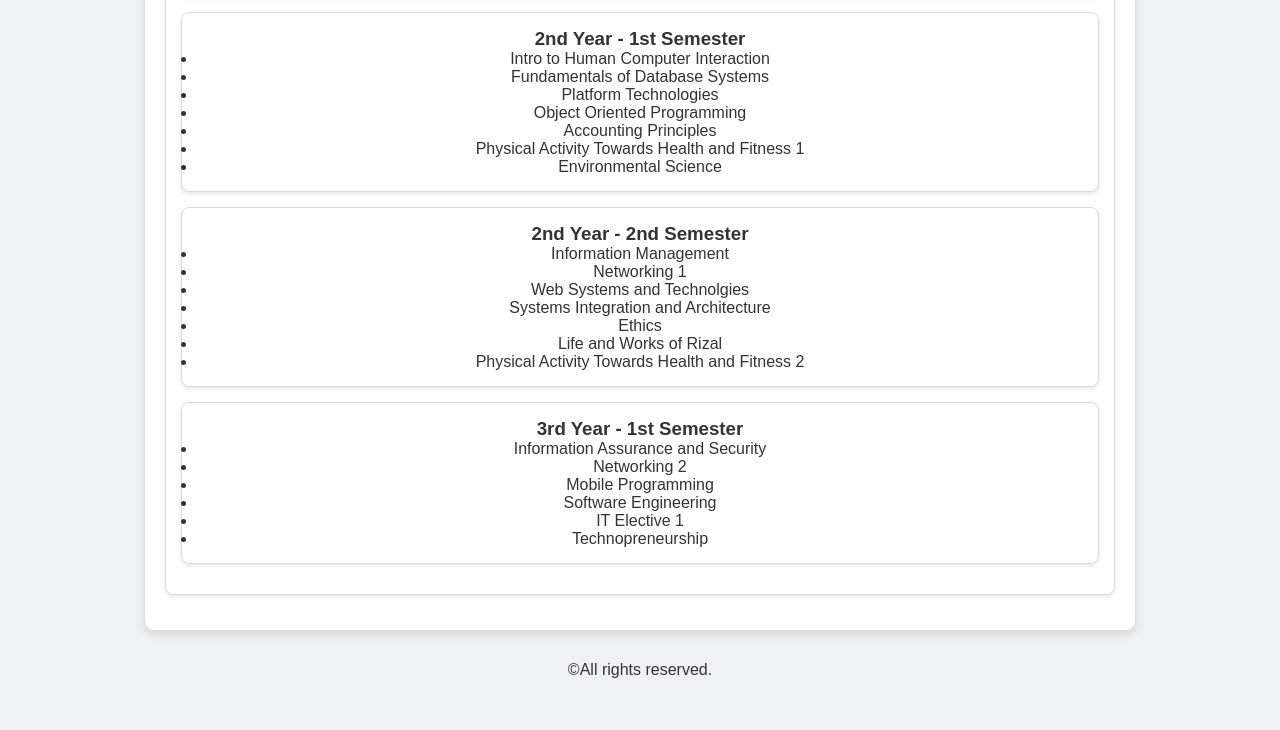
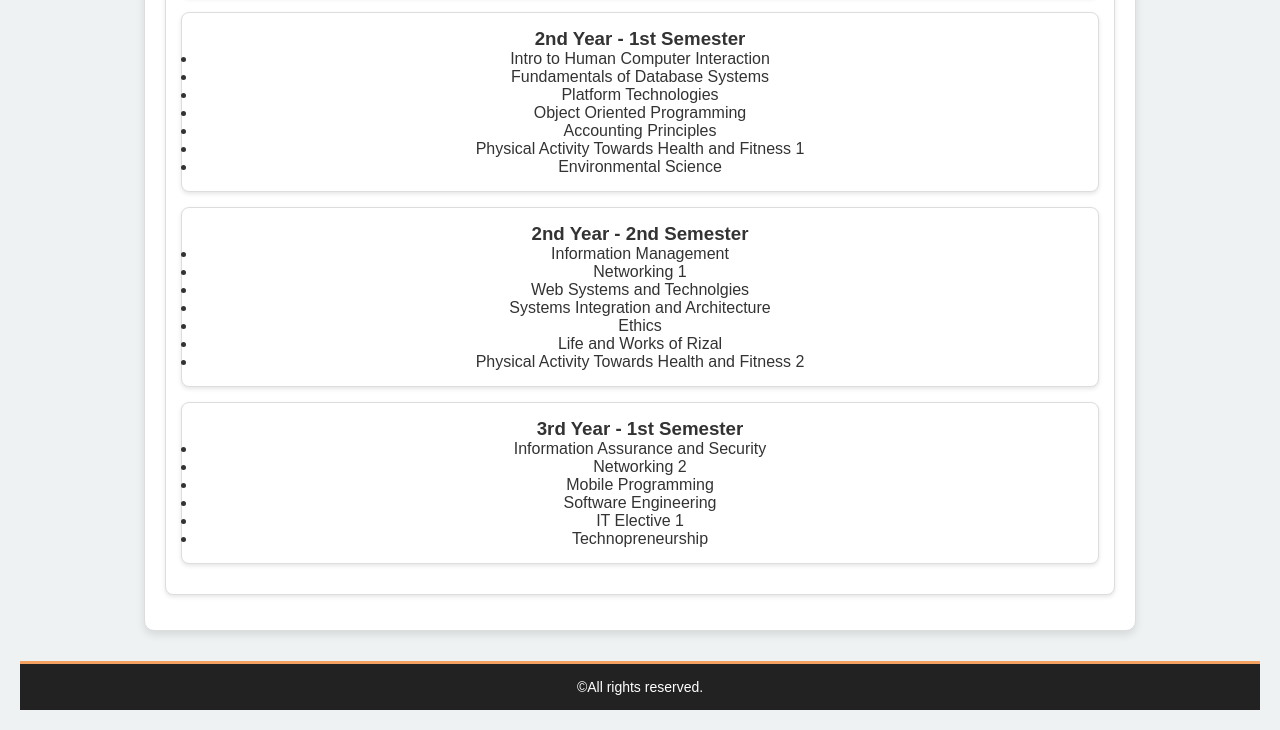
Before and after one commit to Neilplay/AppDev, a plain HTML site: page Act3.html in a window 1280 px wide. Shown: the part 1467-2197 px from the top of the page. Before the commit the page ends 2166 px from the top, so only its background shows below. Drawn offline with Linux system fonts and the light colour scheme.

Commit message:
Update style2.css

```diff
--- a/style2.css
+++ b/style2.css
@@ -73,3 +73,12 @@ div {
     background: #fff;
     box-shadow: 0 2px 4px rgba(0, 0, 0, 0.1);
 }
+
+footer {
+    margin-top: 20px;
+    padding: 15px;
+    background: #222;
+    color: white;
+    font-size: 14px;
+    border-top: 3px solid #f4a261;
+}
```
